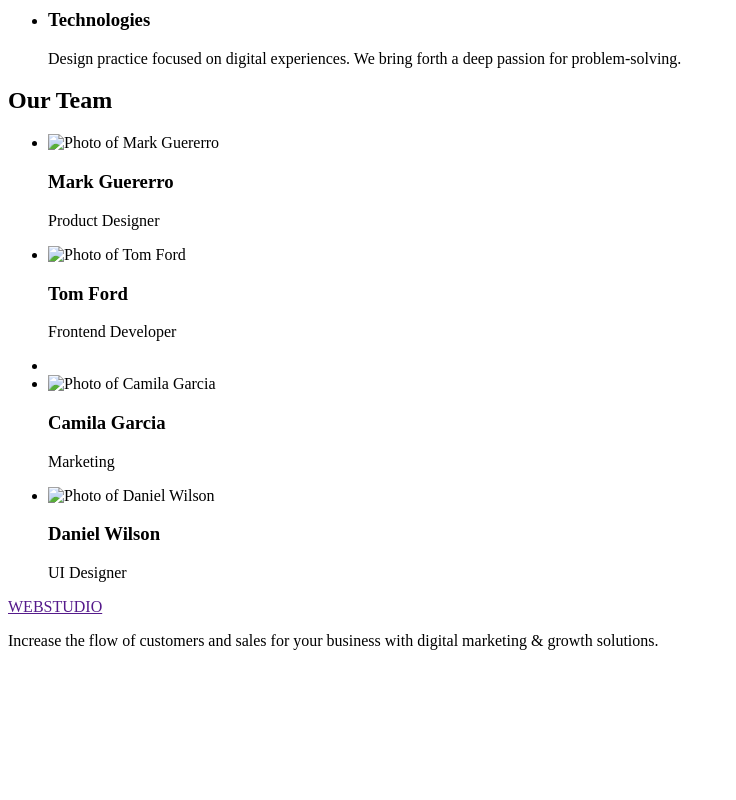
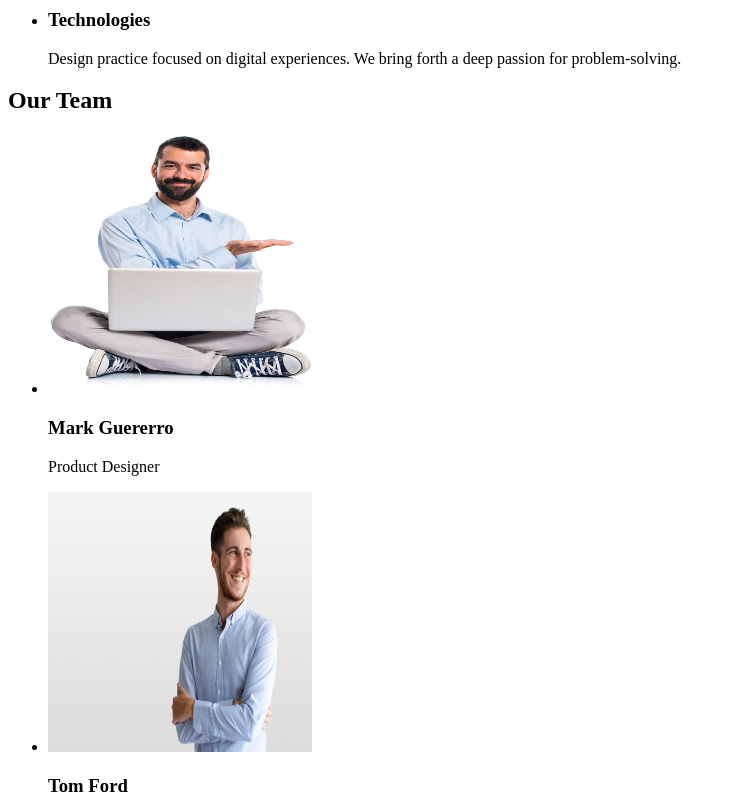
Before and after one commit to yehydny/goit-markup-hw-01, a plain HTML site: page index.html in a window 1280 px wide. Shown: the part 460-1260 px from the top of the page, without its empty margins (0-736 px from the left). Before the commit the page ends 1126 px from the top, so only its background shows below. Drawn offline with Linux system fonts and the light colour scheme; the site is published under a folder, as on GitHub Pages, so addresses that start at the root find nothing.

Commit message:
add changes for protos

```diff
--- a/index.html
+++ b/index.html
@@ -72,7 +72,7 @@
         <ul>
           <li>
             <img
-              src="/images/Mark_Guerrero.jpeg"
+              src="./images/Mark_Guerrero.jpeg"
               alt="Photo of Mark Guererro"
               width="264"
               height="260"
@@ -83,7 +83,7 @@
 
           <li>
             <img
-              src="/images/Tom_Ford.jpeg"
+              src="./images/Tom_Ford.jpeg"
               alt="Photo of Tom Ford"
               width="264"
               height="260"
@@ -95,7 +95,7 @@
           <li></li>
           <li>
             <img
-              src="/images/Camila_Garcia.jpeg"
+              src="./images/Camila_Garcia.jpeg"
               alt="Photo of Camila Garcia"
               width="264"
               height="260"
@@ -106,7 +106,7 @@
 
           <li>
             <img
-              src="/images/Daniel_Wilson.jpeg"
+              src="./images/Daniel_Wilson.jpeg"
               alt="Photo of Daniel Wilson"
               width="264"
               height="260"
```
